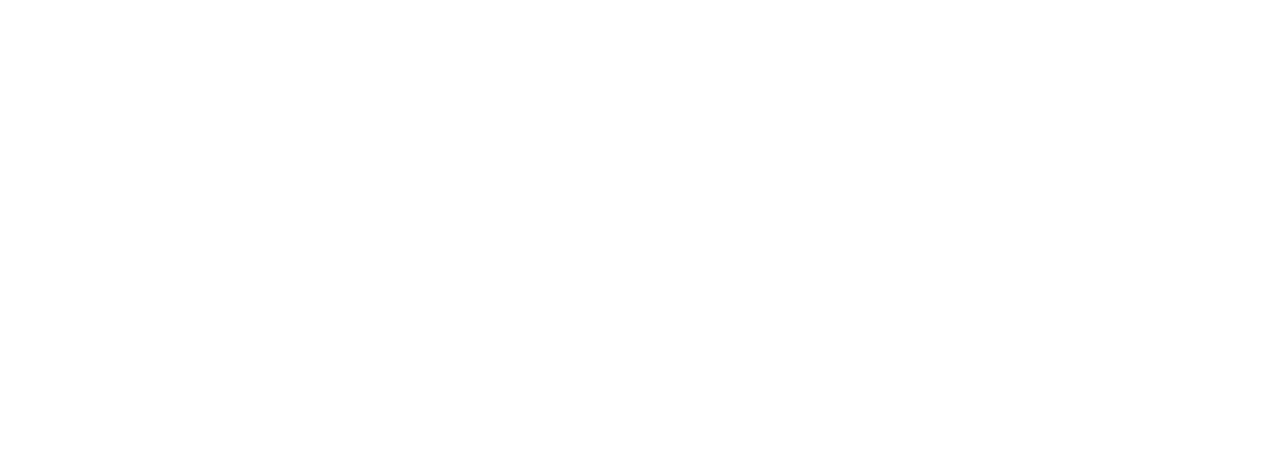
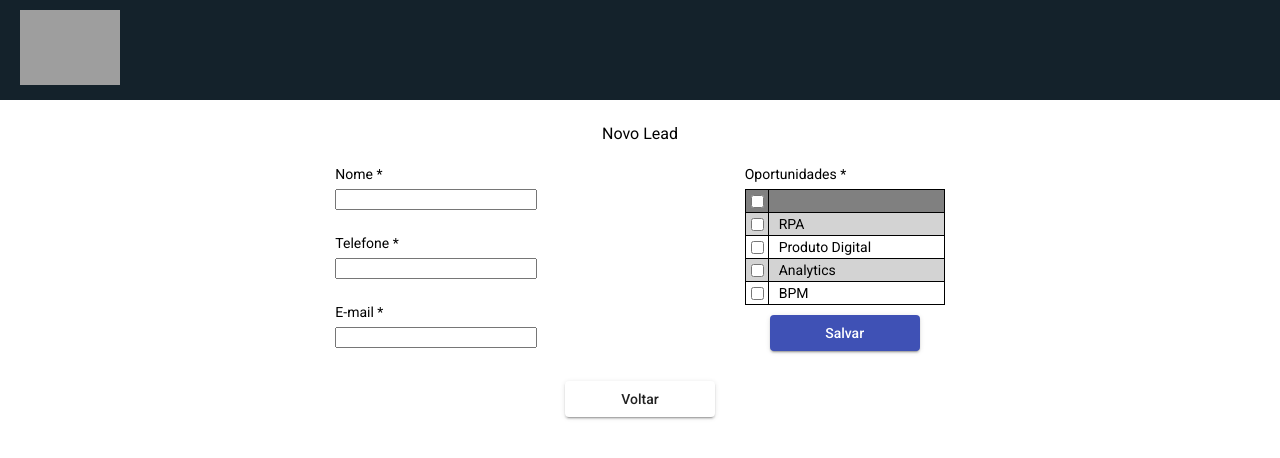
Before and after one commit to matheusgarrido/elogroup-challenge, an Angular app: page /novo in a window 1280 px wide. Before the commit this address led to /. Shown: the top 458 px of the page. Built offline with nearby package versions, Linux system fonts and the light colour scheme; grey boxes are pictures that could not be loaded.

Commit message:
New Lead template / Check all boxes working

```diff
--- a/src/app/app-routing.module.ts
+++ b/src/app/app-routing.module.ts
@@ -1,8 +1,12 @@
 import { NgModule } from '@angular/core';
 import { RouterModule, Routes } from '@angular/router';
 import { ListComponent } from './components/list/list.component';
+import { NewLeadComponent } from './components/new-lead/new-lead.component';
 
-const routes: Routes = [{ path: '', component: ListComponent }];
+const routes: Routes = [
+  { path: '', component: ListComponent },
+  { path: 'novo', component: NewLeadComponent },
+];
 
 @NgModule({
   imports: [RouterModule.forRoot(routes)],
--- a/src/app/components/list/list.component.html
+++ b/src/app/components/list/list.component.html
@@ -1,9 +1,11 @@
 <app-header></app-header>
 <main>
   <h3>Painel de Leads</h3>
-  <button mat-raised-button color="primary" id="btn-addlead">
-    Novo Lead (+)
-  </button>
+  <a routerLink="novo">
+    <button mat-raised-button color="primary" id="btn-addlead">
+      Novo Lead (+)
+    </button>
+  </a>
   <div id="table-leads">
     <table>
       <thead>
--- a/src/app/components/list/list.component.scss
+++ b/src/app/components/list/list.component.scss
@@ -1,52 +1,17 @@
-main {
-  width: 80%;
-  margin: auto;
+button {
+  margin-bottom: 20px;
 }
 
-h3 {
-  text-align: center;
-  padding-top: 20px;
-}
 div#lead-list {
   display: block;
   height: 35vw;
 }
-table {
-  overflow: auto;
-}
-
-#btn-addlead {
-  display: block;
-  align-self: right;
-  width: 150px;
-  margin-bottom: 20px;
-}
-
 div#table-leads {
   overflow: auto;
   height: 70vh;
   margin: auto;
 }
-
-table {
-  border-collapse: collapse;
-  border: 1px solid black;
-  width: 100%;
-  & tr:nth-child(2n-1) {
-    background-color: lightgray;
-  }
-}
 th,
 td {
   padding: 15px 15px;
-  border: 1px solid black;
 }
-th {
-  background-color: gray;
-  color: white;
-  font-weight: normal;
-  position: sticky;
-  top: 0;
-  z-index: 1;
-  user-select: none;
-}
--- /dev/null
+++ b/src/app/components/new-lead/new-lead.component.html
@@ -0,0 +1,56 @@
+<app-header></app-header>
+<main>
+  <h3>Novo Lead</h3>
+  <form>
+    <div>
+      <label>
+        Nome *
+        <input type="text" />
+      </label>
+      <label>
+        Telefone *
+        <input type="text" />
+      </label>
+      <label>
+        E-mail *
+        <input type="text" />
+      </label>
+    </div>
+    <div>
+      <label>Oportunidades *</label>
+      <table>
+        <thead>
+          <tr>
+            <th>
+              <input type="checkbox" id="ckbAll" (change)="checkAllEvent()" />
+            </th>
+            <th><label for="ckbAll"></label></th>
+          </tr>
+        </thead>
+        <tbody>
+          <tr *ngFor="let item of opportunities; let i = index">
+            <td>
+              <input
+                type="checkbox"
+                id="ckb{{ i }}"
+                (change)="verifyChecks()"
+              />
+            </td>
+            <td>
+              <label for="ckb{{ i }}">{{ item }}</label>
+            </td>
+          </tr>
+        </tbody>
+      </table>
+
+      <a routerLink="">
+        <button mat-raised-button color="primary" id="btn-save" type="submit">
+          Salvar
+        </button>
+      </a>
+    </div>
+  </form>
+  <a routerLink="" id="finish">
+    <button mat-raised-button color="" id="btn-save">Voltar</button>
+  </a>
+</main>
--- /dev/null
+++ b/src/app/components/new-lead/new-lead.component.scss
@@ -0,0 +1,46 @@
+main > form {
+  display: flex;
+  flex-wrap: wrap;
+  justify-content: space-evenly;
+  & > div {
+    // border: 1px solid black;
+    // padding: 10px;
+  }
+}
+
+label {
+  & > input {
+    margin: 5px 0 23px;
+    width: 194px;
+  }
+}
+table {
+  width: 200px;
+  margin-top: 5px;
+  td,
+  th {
+    height: 20px;
+  }
+  & label {
+    width: 100%;
+    height: 100%;
+  }
+}
+input {
+  position: relative;
+  display: block;
+}
+
+td:nth-child(2) {
+  padding-left: 10px;
+  padding: 0 10px;
+  width: 90%;
+}
+a {
+  display: block;
+  margin: 0 auto;
+}
+a > button {
+  margin: auto;
+  margin-top: 10px;
+}
--- /dev/null
+++ b/src/app/components/new-lead/new-lead.component.ts
@@ -0,0 +1,36 @@
+import { Component } from '@angular/core';
+
+@Component({
+  selector: 'app-new-lead',
+  templateUrl: './new-lead.component.html',
+  styleUrls: ['./new-lead.component.scss'],
+})
+export class NewLeadComponent {
+  opportunities: string[] = ['RPA', 'Produto Digital', 'Analytics', 'BPM'];
+
+  verifyChecks(): boolean {
+    for (let i = 0; i < this.opportunities.length; i++) {
+      let ckb = <HTMLInputElement>document.getElementById(`ckb${i}`);
+      if (ckb.checked === false) {
+        this.changeCheckAll(false);
+        return false;
+      }
+    }
+    this.changeCheckAll(true);
+    return true;
+  }
+
+  checkAllEvent() {
+    let allChecked: boolean = this.verifyChecks();
+    for (let i = 0; i < this.opportunities.length; i++) {
+      let ckb = <HTMLInputElement>document.getElementById(`ckb${i}`);
+      ckb.checked = !allChecked;
+    }
+    this.changeCheckAll(!allChecked);
+  }
+
+  changeCheckAll(value: boolean) {
+    let ckbAll = <HTMLInputElement>document.getElementById('ckbAll');
+    ckbAll.checked = value;
+  }
+}
--- a/src/styles.scss
+++ b/src/styles.scss
@@ -1,4 +1,3 @@
-
 // Custom Theming for Angular Material
 // For more information: https://material.angular.io/guide/theming
 @use '~@angular/material' as mat;
@@ -20,13 +19,15 @@
 
 // Create the theme object. A theme consists of configurations for individual
 // theming systems such as "color" or "typography".
-$project-theme: mat.define-light-theme((
-  color: (
-    primary: $project-primary,
-    accent: $project-accent,
-    warn: $project-warn,
+$project-theme: mat.define-light-theme(
+  (
+    color: (
+      primary: $project-primary,
+      accent: $project-accent,
+      warn: $project-warn,
+    ),
   )
-));
+);
 
 // Include theme styles for core and each component used in your app.
 // Alternatively, you can import and @include the theme mixins for each component
@@ -42,5 +43,48 @@
 //Colors
 $primaryColor: #14222b;
 
-html, body { height: 100%; }
-body { margin: 0; font-family: Roboto, "Helvetica Neue", sans-serif; }
+html,
+body {
+  height: 100vw;
+}
+body {
+  margin: 0;
+  font-family: Roboto, "Helvetica Neue", sans-serif;
+}
+main {
+  width: 80%;
+  margin: auto;
+  padding-bottom: 20px;
+}
+h3 {
+  text-align: center;
+  padding-top: 20px;
+}
+a {
+  display: block;
+  width: 150px;
+  & > button {
+    width: 100%;
+  }
+}
+table {
+  border-collapse: collapse;
+  width: 100%;
+  & tr:nth-child(2n-1) {
+    background-color: lightgray;
+  }
+}
+th,
+td {
+  border: 1px solid black;
+}
+th,
+table > tr:first-of-type {
+  background-color: gray;
+  color: white;
+  font-weight: normal;
+  position: sticky;
+  top: 0;
+  z-index: 1;
+  user-select: none;
+}
```
Also changed, not shown: src/app/app.module.ts (+7 -1 lines), 1 other file (tests, documents, lock files or other folders).
